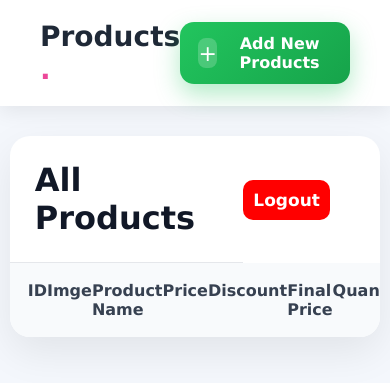
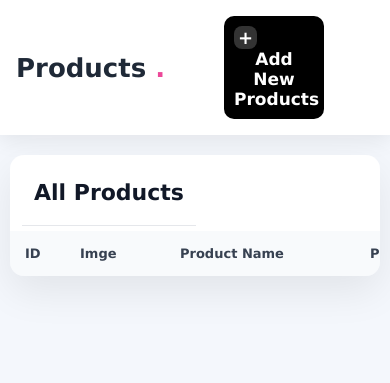
Before and after one commit to anmolsingh248670-alt/Flower-Shope, a Django app: page /admin_show/ in a window 390 px wide. Shown: the top 383 px of the page. Run offline with Django 5.2, Linux system fonts and the light colour scheme; the visitor is signed in with stand-in values (Sample User, id 1); data that the repository does not hold is empty.

Commit message:
importete styling

```diff
--- a/static/style2.css
+++ b/static/style2.css
@@ -223,3 +223,244 @@ nav h2{
         padding:12px 18px;
     }
 }
+
+/* =================================
+   PREMIUM MOBILE RESPONSIVE DESIGN
+================================= */
+
+@media screen and (max-width: 768px) {
+
+    body {
+        width: 100%;
+        overflow-x: hidden;
+        background: #f4f7fc;
+    }
+
+    /* HEADER */
+
+    header {
+        padding: 16px;
+        gap: 12px;
+        display: flex;
+        justify-content: space-between;
+        align-items: center;
+    }
+
+    .hed {
+        font-size: 26px;
+        font-weight: 800;
+    }
+
+    .btn1 {
+        padding: 10px 12px;
+        border-radius: 10px;
+        gap: 6px;
+        white-space: nowrap;
+    }
+
+    .btn1 a {
+        font-size: 12px;
+    }
+
+    .stn {
+        width: 23px;
+        height: 23px;
+        font-size: 18px;
+    }
+
+    /* MAIN CONTAINER */
+
+    .main {
+        width: calc(100% - 20px);
+        margin: 20px auto;
+        border-radius: 14px;
+
+        overflow-x: auto;
+        overflow-y: hidden;
+
+        -webkit-overflow-scrolling: touch;
+    }
+
+    /* TABLE HEADER */
+
+    .box {
+        min-width: 940px;
+    }
+
+    .box3 {
+        padding: 5px 12px;
+        gap: 10px;
+    }
+
+    .hed2 {
+        padding: 20px 12px;
+        font-size: 22px;
+        white-space: nowrap;
+    }
+
+    .btn4 {
+        width: auto;
+        padding: 9px 16px;
+        margin-right: 10px;
+        font-size: 13px;
+        border-radius: 8px;
+    }
+
+    nav {
+        min-width: 940px;
+
+        grid-template-columns:
+            55px
+            100px
+            190px
+            90px
+            90px
+            110px
+            90px
+            160px;
+
+        padding: 15px;
+        gap: 0;
+    }
+
+    nav h2 {
+        font-size: 13px;
+        white-space: nowrap;
+    }
+
+    /* PRODUCT LIST */
+
+    .item {
+        min-width: 940px;
+    }
+
+    .box2 {
+        width: 100%;
+        min-width: 940px;
+
+        grid-template-columns:
+            55px
+            100px
+            190px
+            90px
+            90px
+            110px
+            90px
+            160px;
+
+        padding: 14px 15px;
+        gap: 0;
+    }
+
+    .box2 h3 {
+        width: 32px;
+        height: 32px;
+        font-size: 13px;
+    }
+
+    .box2 img {
+        width: 55px;
+        height: 55px;
+        border-radius: 9px;
+    }
+
+    .box2 h4 {
+        font-size: 12px;
+        font-weight: 600;
+        overflow-wrap: anywhere;
+    }
+
+    /* ACTION BUTTONS */
+
+    .action {
+        display: flex;
+        align-items: center;
+        gap: 7px;
+    }
+
+    .edit-btn,
+    .delete-btn {
+        padding: 8px 11px;
+        font-size: 11px;
+        border-radius: 7px;
+        white-space: nowrap;
+    }
+
+    /* BACK TO TOP BUTTON */
+
+    .back-to-top {
+        position: fixed;
+        right: 17px;
+        bottom: 22px;
+
+        width: 48px;
+        height: 48px;
+
+        display: flex;
+        align-items: center;
+        justify-content: center;
+
+        border: none;
+        border-radius: 50%;
+
+        background: linear-gradient(135deg, #ec4899, #db2777);
+        color: white;
+
+        font-size: 27px;
+        font-weight: bold;
+
+        cursor: pointer;
+
+        box-shadow: 0 6px 20px rgba(236, 72, 153, 0.35);
+
+        z-index: 9999;
+        transition: 0.3s;
+    }
+
+    .back-to-top:active {
+        transform: scale(0.90);
+    }
+
+}
+
+/* SMALL MOBILE PHONES */
+
+@media screen and (max-width: 380px) {
+
+    header {
+        padding: 13px 11px;
+    }
+
+    .hed {
+        font-size: 23px;
+    }
+
+    .btn1 {
+        padding: 9px 10px;
+    }
+
+    .btn1 a {
+        font-size: 11px;
+    }
+
+    .main {
+        width: calc(100% - 14px);
+    }
+
+    .hed2 {
+        font-size: 20px;
+    }
+
+    .btn4 {
+        padding: 8px 12px;
+        font-size: 12px;
+    }
+
+    .back-to-top {
+        width: 44px;
+        height: 44px;
+        right: 12px;
+        bottom: 17px;
+    }
+
+}
--- a/templates/admin_show.html
+++ b/templates/admin_show.html
@@ -23,6 +23,17 @@
       border: none;
       background-color: red;
     }
+     .btn123 {
+      padding: 10px;
+      margin-right: 50px;
+      width: 100px;
+      font-size: 17px;
+      font-weight: bolder;
+      border-radius: 10px;
+      border: none;
+      background-color: black;
+      color: #fff;
+    }
     a {
       text-decoration: none;
       color: white;
@@ -31,7 +42,7 @@
   <body>
     <header>
       <h1 class="hed">Products <span>.</span></h1>
-      <button class="btn1"><span class="stn">+</span><a href="add_products">Add New Products</a></button>
+      <button class="btn123"><span class="stn">+</span><a href="add_products">Add New Products</a></button>
     </header>
 
     <main>
@@ -41,6 +52,7 @@
             <div class="box3">
               <H1 class="hed2">All Products</H1>
               <button class="btn4"><a href="{% url 'logout' %}">Logout</a></button>
+              <button class="btn4"><a href="{% url 'admin_orders' %}">Back</a> </button>
             </div>
 
             <nav>
```
